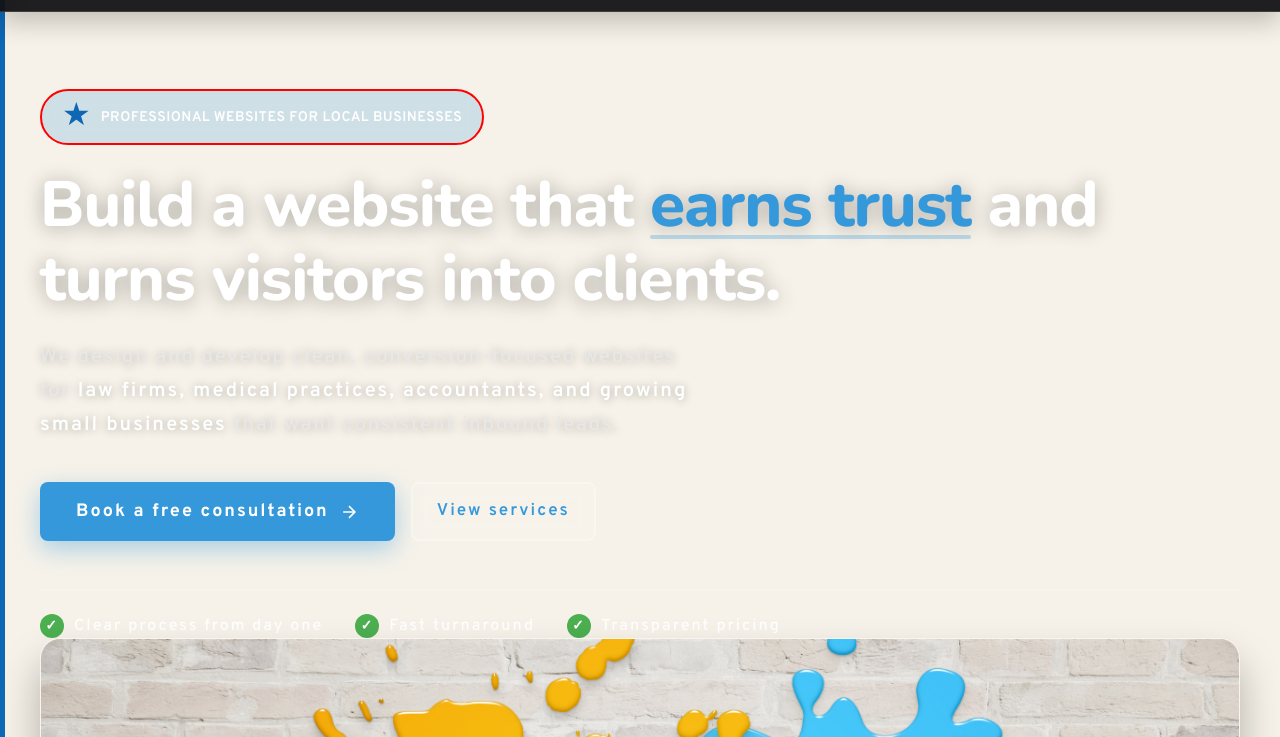
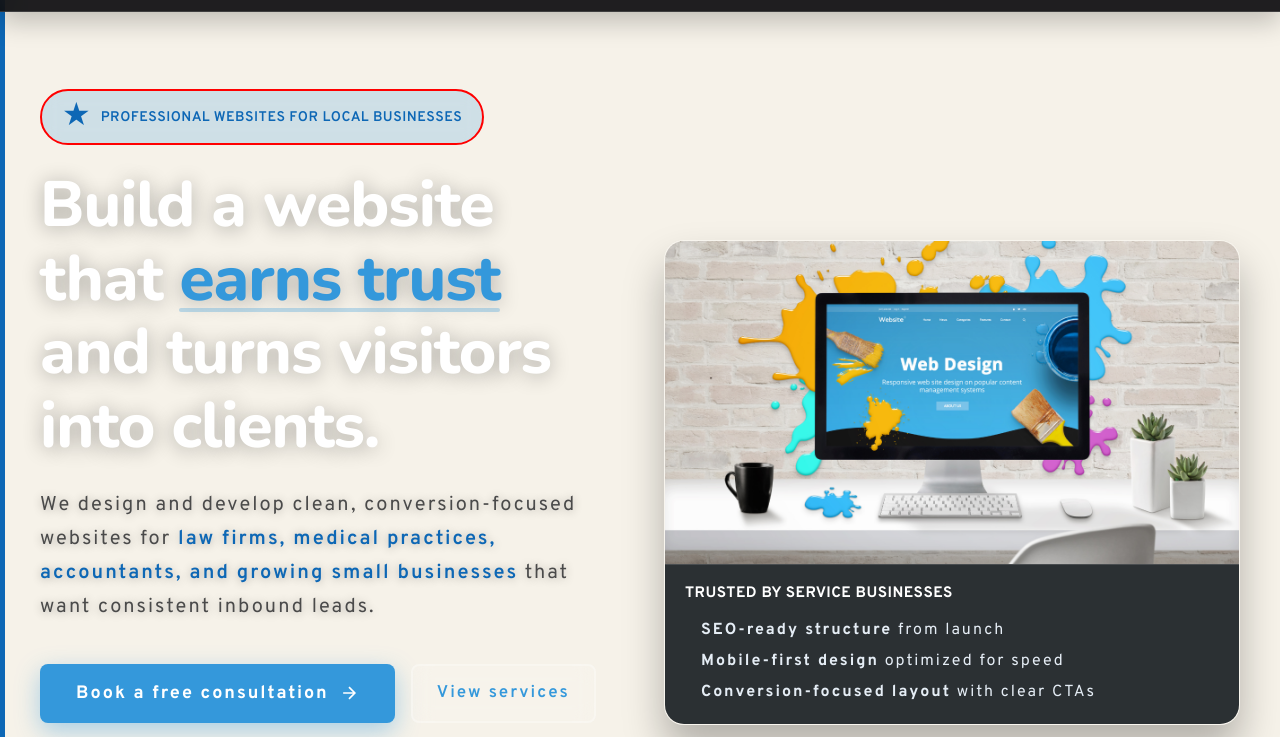
Before and after one commit to RiazMorgan/digital-gig, a plain HTML site: page index.html in a window 1280 px wide. Shown: the part 63-800 px from the top of the page. Drawn offline with nearby package versions, Linux system fonts and the light colour scheme.

Commit message:
professional look hero section

```diff
--- a/styles.css
+++ b/styles.css
@@ -499,7 +499,19 @@ nav li {
 }
 
 .hero-container {
+  display: grid;
+  grid-template-columns: 1fr 1fr;
+  gap: clamp(1.5rem, 4vw, 3rem);
+  width: min(1200px, 100%);
   align-items: center;
+}
+
+.hero-content {
+  grid-column: 1;
+}
+
+.hero-image-container {
+  grid-column: 2;
 }
 
 .hero-headline {
@@ -510,6 +522,7 @@ nav li {
 .hero-subheadline {
   font-size: clamp(1rem, 1.7vw, 1.25rem);
   margin-bottom: 2rem;
+  color: var(--color-gray);
 }
 
 .cta-primary,
@@ -603,7 +616,7 @@ nav li {
 .badge-text {
   font-size: 0.875rem;
   font-weight: 600;
-  color: #ffffff;
+  color: var(--color-primary);
   letter-spacing: 0.03125rem;
   text-transform: uppercase;
 }
@@ -648,14 +661,14 @@ nav li {
 .hero-subheadline {
   font-size: 1.25rem;
   line-height: 1.7;
-  color: #e8e8e8;
+  color: var(--color-gray);
   margin-bottom: 2.5rem;
   max-width: 650px;
   text-shadow: 0 1px 10px rgba(0, 0, 0, 0.3);
 }
 
 .hero-subheadline strong {
-  color: #ffffff;
+  color: var(--color-primary);
   font-weight: 600;
 }
 
@@ -760,7 +773,7 @@ nav li {
   display: flex;
   align-items: center;
   gap: 0.625rem;
-  color: #ffffff;
+  color: var(--color-primary);
   font-size: 1rem;
   font-weight: 500;
 }
```
